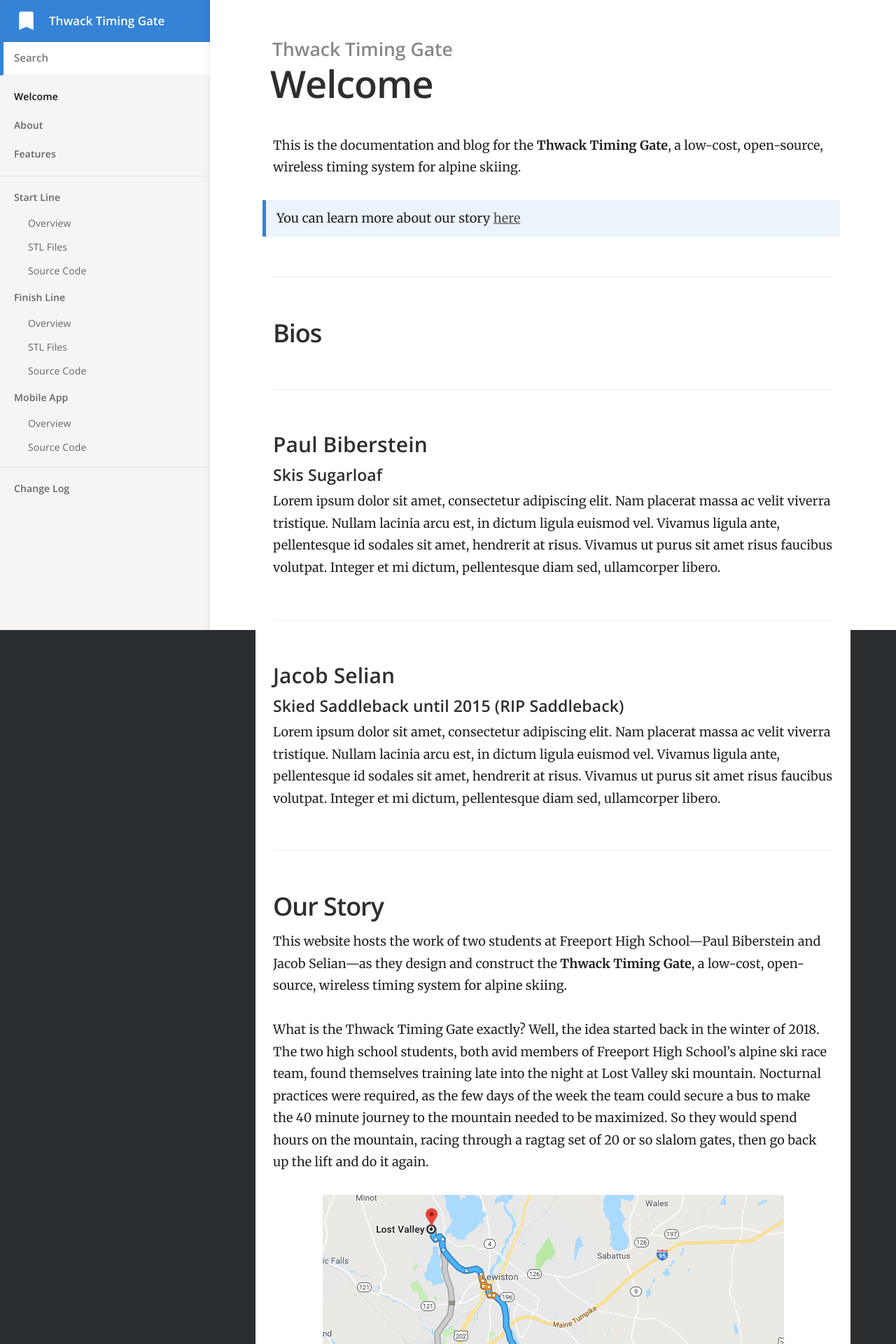
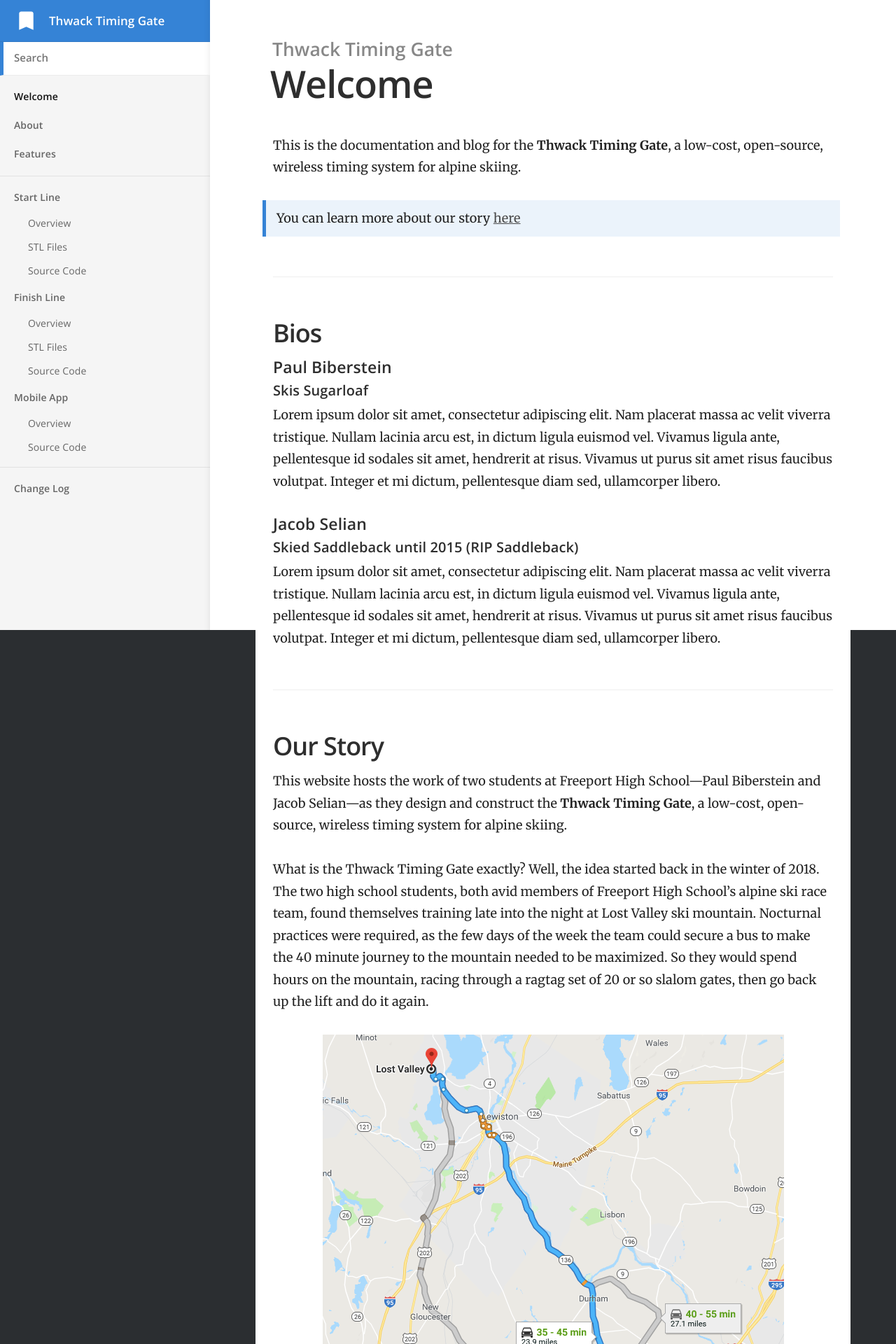
Before and after one commit to P-bibs/ThwackTimingSystems.github.io, a Jekyll site: the page built from index.md, in a window 1280 px wide. Shown: the top 1920 px of the page at 70% size. Built offline with Jekyll 4.4.1, drawn with Linux system fonts in a browser that asks for light colours.

Commit message:
changed header indentation

```diff
--- a/index.md
+++ b/index.md
@@ -9,11 +9,11 @@
 ---
 
 ## Bios
-### Paul Biberstein
-#### Skis Sugarloaf
+#### Paul Biberstein
+##### Skis Sugarloaf
 Lorem ipsum dolor sit amet, consectetur adipiscing elit. Nam placerat massa ac velit viverra tristique. Nullam lacinia arcu est, in dictum ligula euismod vel. Vivamus ligula ante, pellentesque id sodales sit amet, hendrerit at risus. Vivamus ut purus sit amet risus faucibus volutpat. Integer et mi dictum, pellentesque diam sed, ullamcorper libero.
-### Jacob Selian
-#### Skied Saddleback until 2015 (RIP Saddleback)
+#### Jacob Selian
+##### Skied Saddleback until 2015 (RIP Saddleback)
 Lorem ipsum dolor sit amet, consectetur adipiscing elit. Nam placerat massa ac velit viverra tristique. Nullam lacinia arcu est, in dictum ligula euismod vel. Vivamus ligula ante, pellentesque id sodales sit amet, hendrerit at risus. Vivamus ut purus sit amet risus faucibus volutpat. Integer et mi dictum, pellentesque diam sed, ullamcorper libero.
 
 ---
```
